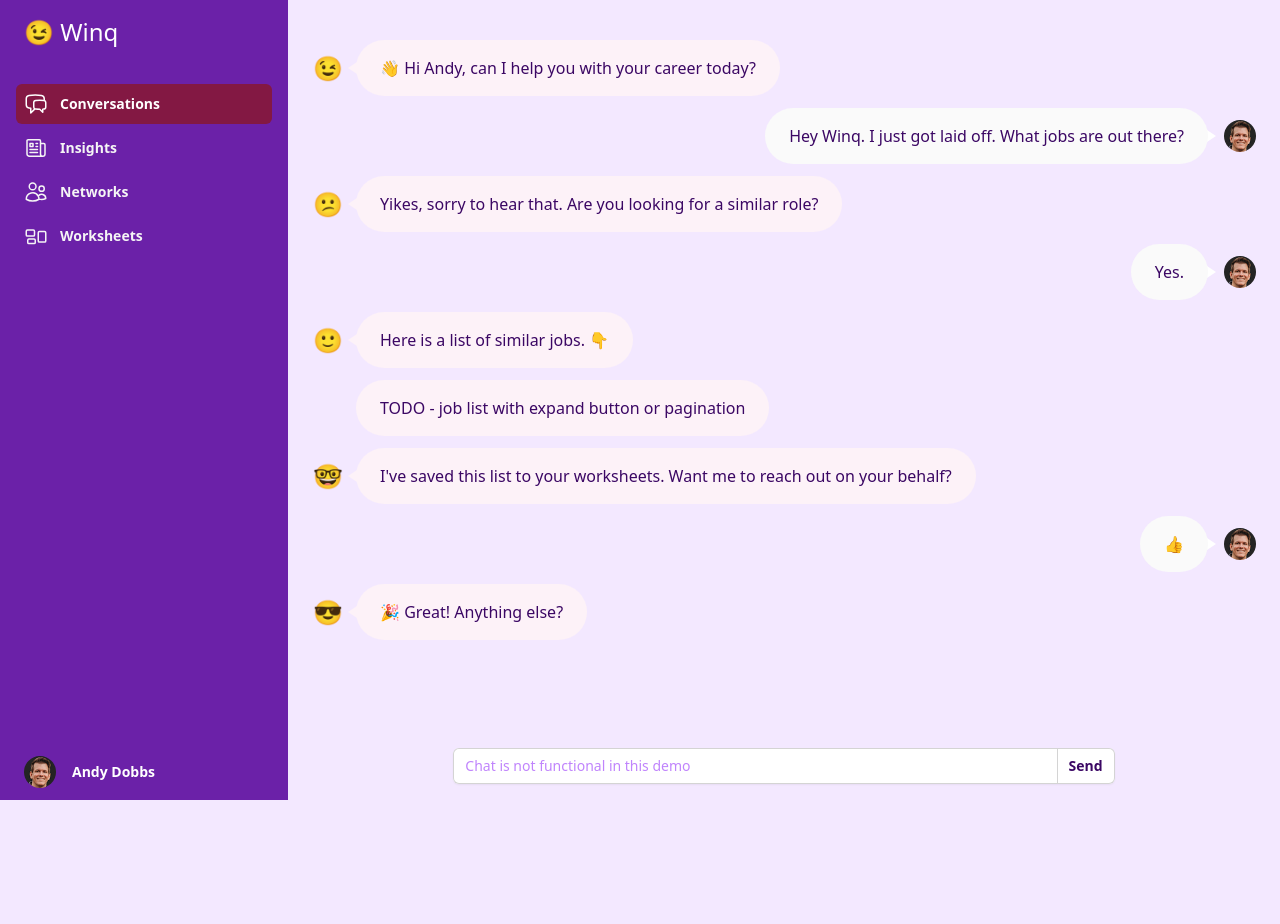
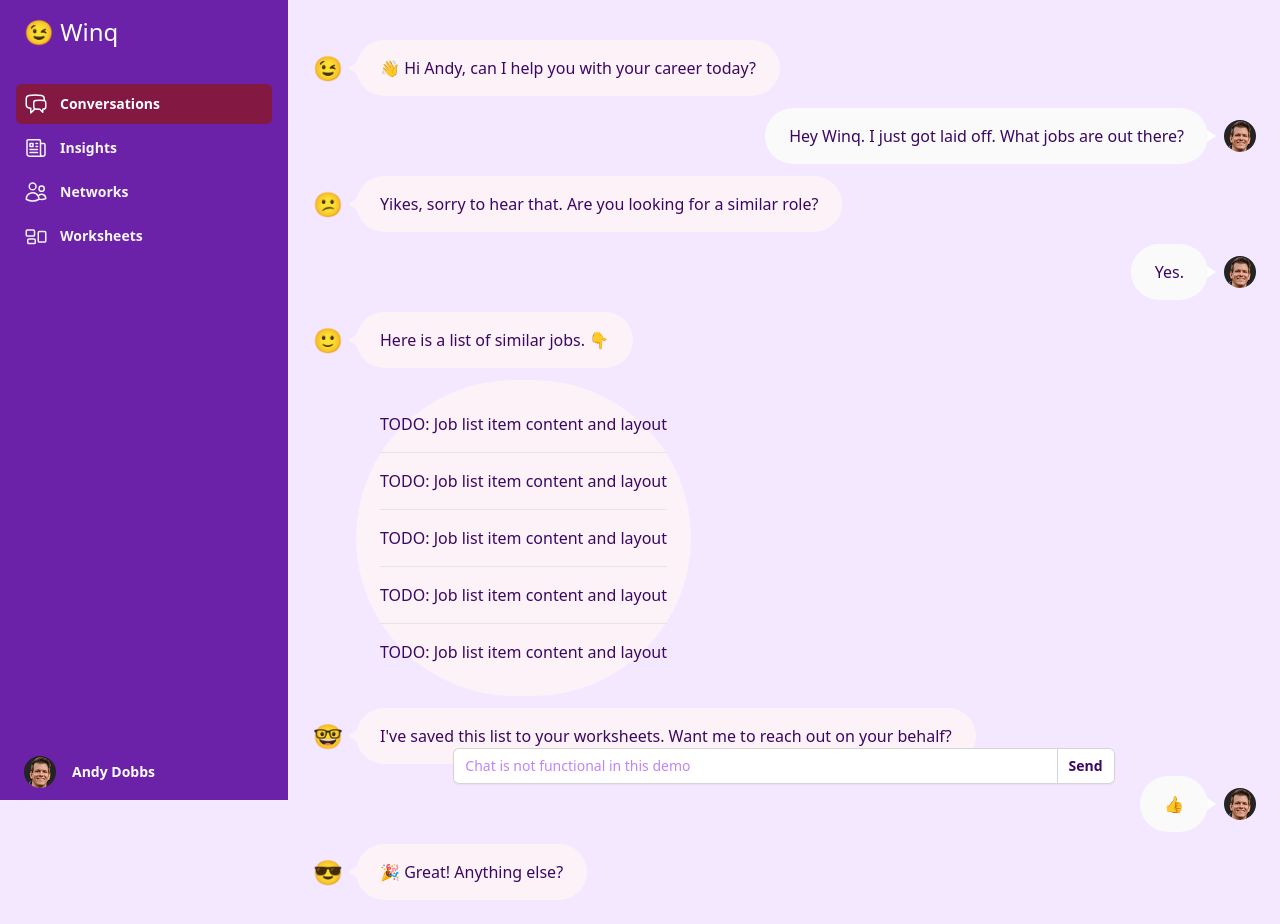
Before and after one commit to adobbs/winq-demo, a Next.js app: page /conversations in a window 1280 px wide. Shown: the top 924 px of the page. Before the commit the page ends 800 px from the top, so only its background shows below. Built offline with nearby package versions, Linux system fonts and the light colour scheme; a web font is replaced by a local one.

Commit message:
Create JobList component with basic list style

```diff
--- a/src/components/ChatThread.tsx
+++ b/src/components/ChatThread.tsx
@@ -1,6 +1,8 @@
 import ChatInput from "./ChatInput";
+import JobList from "./JobList";
 
 // TODO: ?Dynamically color chat carets
+// TODO: Job List content and layout, chatMessage types
 // TODO: Convert to subcomponents
 // TODO: Navigating to prior conversations
 
@@ -15,13 +17,15 @@ const emojiWaveText = String.fromCodePoint(128075);
 const emojiPointingDownText = String.fromCodePoint(128071);
 const emojiPartyText = String.fromCodePoint(127881);
 
+const jobList = <JobList />;
+
 const chatMessages = [
     { id: 1, isAuthorUser: false, emoji: emojiWink, content: `${emojiWaveText} Hi Andy, can I help you with your career today?` },
     { id: 2, isAuthorUser: true, emoji: null, content: "Hey Winq. I just got laid off. What jobs are out there?" },
     { id: 3, isAuthorUser: false, emoji: emojiDisappointed, content: "Yikes, sorry to hear that. Are you looking for a similar role?" },
     { id: 4, isAuthorUser: true, emoji: null, content: "Yes." },
     { id: 5, isAuthorUser: false, emoji: emojiSlightSmile, content: `Here is a list of similar jobs. ${emojiPointingDownText} ` },
-    { id: 6, isAuthorUser: false, emoji: null, content: "TODO - job list with expand button or pagination" },
+    { id: 6, isAuthorUser: false, emoji: null, content: jobList },
     { id: 7, isAuthorUser: false, emoji: emojiNerd, content: "I've saved this list to your worksheets. Want me to reach out on your behalf?" },
     { id: 8, isAuthorUser: true, emoji: null, content: emojiThumbsUp },
     { id: 9, isAuthorUser: false, emoji: emojiCool, content: `${emojiPartyText} Great! Anything else?` },
--- /dev/null
+++ b/src/components/JobList.tsx
@@ -0,0 +1,21 @@
+const jobs = [
+    {id: 1},
+    {id: 2},
+    {id: 3},
+    {id: 4},
+    {id: 5},
+];
+
+export default function JobList() {
+    return (
+        <div>
+            <ul role="list" className="divide-y divide-neutral-200">
+                {jobs.map((job) => (
+                    <li key={job.id} className="py-4">
+                        TODO: Job list item content and layout
+                    </li>
+                ))}
+            </ul>
+        </div>
+    );
+}
```
